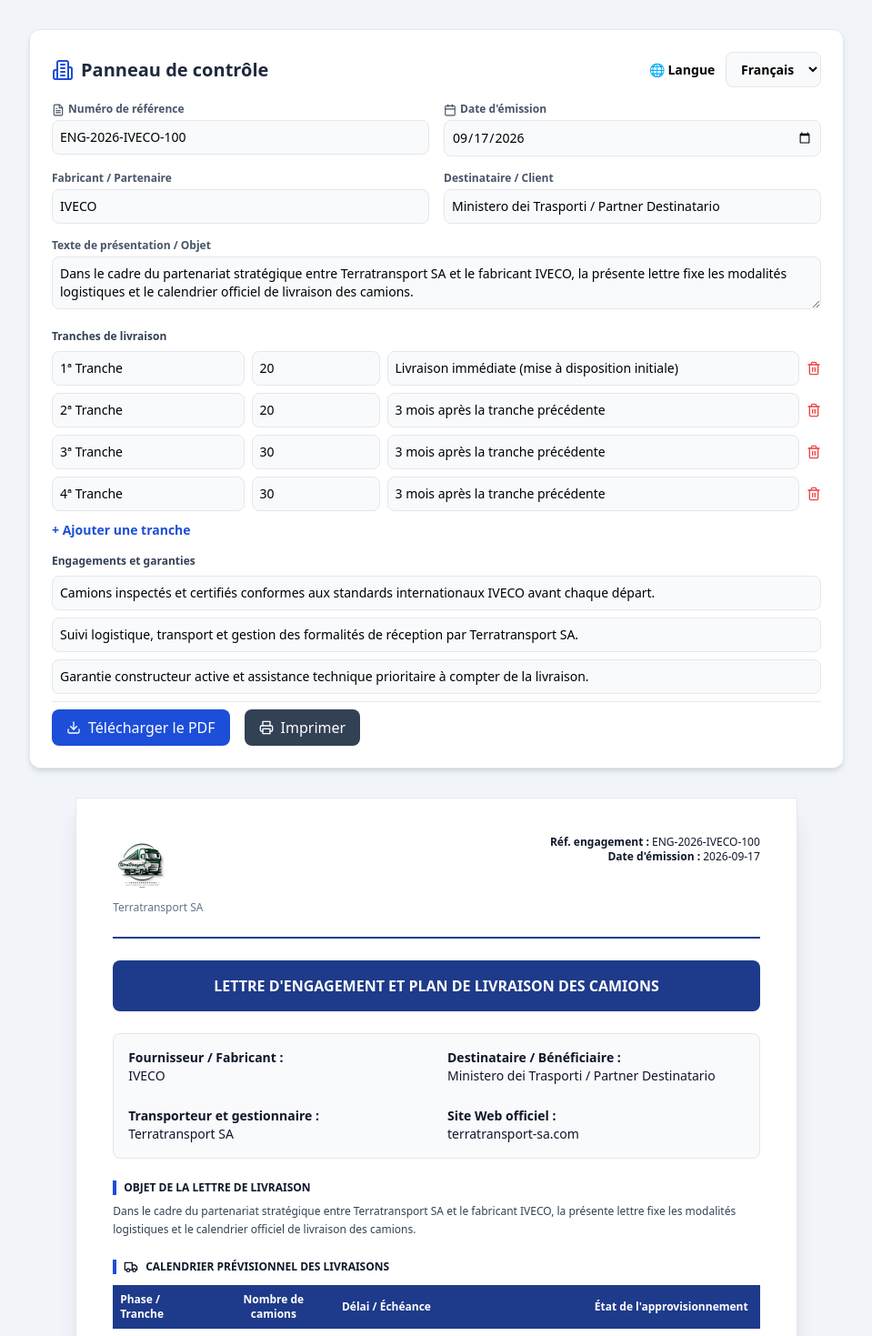
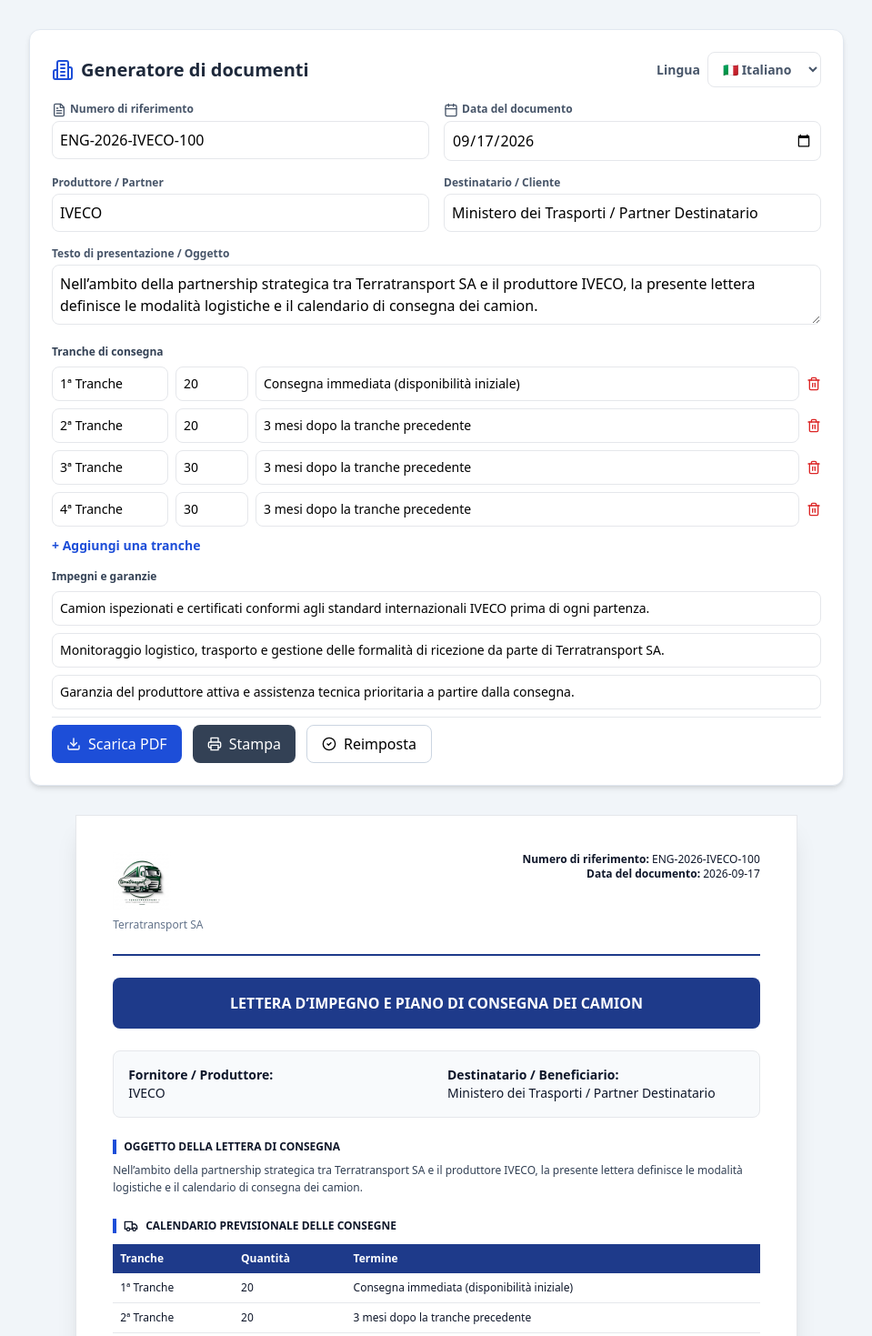
Before and after one commit to Luc13Tech/Terratransport-IVECO-lettre-de-proposition-des-camions-, a React (Create React App) app: page / in a window 1280 px wide. Shown: the top 1469 px of the page at 91% size, without its empty margins (160-1119 px from the left). Built offline with nearby package versions, Linux system fonts and the light colour scheme; the HTML template or start-up script is replaced by a standard one.

Commit message:
Add Italian default language with French language selector

```diff
--- a/src/App.js
+++ b/src/App.js
@@ -4,61 +4,79 @@
 import { Building2, Calendar, CheckCircle2, Download, FileText, Printer, Trash2, Truck } from 'lucide-react';
 
 const initialTranches = [
-  { name: '1ª Tranche', qty: 20, delay: 'Livraison immédiate (mise à disposition initiale)' },
-  { name: '2ª Tranche', qty: 20, delay: '3 mois après la tranche précédente' },
-  { name: '3ª Tranche', qty: 30, delay: '3 mois après la tranche précédente' },
-  { name: '4ª Tranche', qty: 30, delay: '3 mois après la tranche précédente' },
+  { name: '1ª Tranche', qty: 20, delay: 'Consegna immediata (disponibilità iniziale)' },
+  { name: '2ª Tranche', qty: 20, delay: '3 mesi dopo la tranche precedente' },
+  { name: '3ª Tranche', qty: 30, delay: '3 mesi dopo la tranche precedente' },
+  { name: '4ª Tranche', qty: 30, delay: '3 mesi dopo la tranche precedente' },
 ];
 
+const translations = {
+  it: {
+    language: 'Lingua', languageName: 'Italiano', otherLanguage: 'Francese',
+    panelTitle: 'Generatore di documenti', reference: 'Numero di riferimento', date: 'Data del documento',
+    partner: 'Produttore / Partner', client: 'Destinatario / Cliente', subject: 'Testo di presentazione / Oggetto',
+    tranches: 'Tranche di consegna', addTranche: '+ Aggiungi una tranche', commitments: 'Impegni e garanzie',
+    download: 'Scarica PDF', print: 'Stampa', reset: 'Reimposta', documentTitle: 'LETTERA D’IMPEGNO E PIANO DI CONSEGNA DEI CAMION',
+    supplier: 'Fornitore / Produttore', beneficiary: 'Destinatario / Beneficiario', letterSubject: 'Oggetto della lettera di consegna',
+    schedule: 'Calendario previsionale delle consegne', total: 'Volume totale della flotta da consegnare', quality: 'Impegni di qualità e assistenza IVECO',
+    forManufacturer: 'Per il produttore IVECO', forBeneficiary: 'Per il destinatario / beneficiario', immediate: 'Consegna immediata',
+    defaultSummary: 'Nell’ambito della partnership strategica tra Terratransport SA e il produttore IVECO, la presente lettera definisce le modalità logistiche e il calendario di consegna dei camion.',
+    defaultSpecs: ['Camion ispezionati e certificati conformi agli standard internazionali IVECO prima di ogni partenza.', 'Monitoraggio logistico, trasporto e gestione delle formalità di ricezione da parte di Terratransport SA.', 'Garanzia del produttore attiva e assistenza tecnica prioritaria a partire dalla consegna.'],
+  },
+  fr: {
+    language: 'Langue', languageName: 'Français', otherLanguage: 'Italien', panelTitle: 'Générateur de documents', reference: 'Numéro de référence', date: 'Date du document',
+    partner: 'Fabricant / Partenaire', client: 'Destinataire / Client', subject: 'Texte de présentation / Objet', tranches: 'Tranches de livraison', addTranche: '+ Ajouter une tranche', commitments: 'Engagements et garanties', download: 'Télécharger le PDF', print: 'Imprimer', reset: 'Réinitialiser', documentTitle: "LETTRE D'ENGAGEMENT ET PLAN DE LIVRAISON DES CAMIONS", supplier: 'Fournisseur / Fabricant', beneficiary: 'Destinataire / Bénéficiaire', letterSubject: 'Objet de la lettre de livraison', schedule: 'Calendrier prévisionnel des livraisons', total: 'Volume total de la flotte à livrer', quality: 'Engagements qualité et assistance IVECO', forManufacturer: 'Pour le fabricant IVECO', forBeneficiary: 'Pour le destinataire / bénéficiaire', immediate: 'Livraison immédiate', defaultSummary: 'Dans le cadre du partenariat stratégique entre Terratransport SA et le fabricant IVECO, la présente lettre fixe les modalités logistiques et le calendrier de livraison des camions.', defaultSpecs: ['Camions inspectés et certifiés conformes aux standards internationaux IVECO avant chaque départ.', 'Suivi logistique, transport et gestion des formalités de réception par Terratransport SA.', 'Garantie constructeur active et assistance technique prioritaire à compter de la livraison.'],
+  },
+};
+
 export default function App() {
-  const [language, setLanguage] = useState('fr');
+  const [language, setLanguage] = useState('it');
   const [docNumber, setDocNumber] = useState('ENG-2026-IVECO-100');
   const [docDate, setDocDate] = useState(new Date().toISOString().split('T')[0]);
   const [clientName, setClientName] = useState('Ministero dei Trasporti / Partner Destinatario');
   const [partnerName, setPartnerName] = useState('IVECO');
-  const [summaryText, setSummaryText] = useState("Dans le cadre du partenariat stratégique entre Terratransport SA et le fabricant IVECO, la présente lettre fixe les modalités logistiques et le calendrier officiel de livraison des camions.");
+  const [summaryText, setSummaryText] = useState(translations.it.defaultSummary);
   const [tranches, setTranches] = useState(initialTranches);
-  const [specs, setSpecs] = useState([
-    'Camions inspectés et certifiés conformes aux standards internationaux IVECO avant chaque départ.',
-    'Suivi logistique, transport et gestion des formalités de réception par Terratransport SA.',
-    'Garantie constructeur active et assistance technique prioritaire à compter de la livraison.',
-  ]);
+  const [specs, setSpecs] = useState(translations.it.defaultSpecs);
   const documentRef = useRef(null);
+  const t = translations[language];
   const totalTrucks = tranches.reduce((sum, item) => sum + (Number(item.qty) || 0), 0);
 
+  const changeLanguage = (nextLanguage) => {
+    setLanguage(nextLanguage);
+    setSummaryText(translations[nextLanguage].defaultSummary);
+    setSpecs(translations[nextLanguage].defaultSpecs);
+    setTranches(initialTranches.map((item, index) => ({ ...item, name: `${index + 1}ª Tranche`, delay: nextLanguage === 'it' ? (index === 0 ? 'Consegna immediata (disponibilità iniziale)' : '3 mesi dopo la tranche precedente') : (index === 0 ? 'Livraison immédiate (mise à disposition initiale)' : '3 mois après la tranche précédente') })));
+  };
+
   const updateTranche = (index, field, value) => setTranches((items) => items.map((item, i) => i === index ? { ...item, [field]: field === 'qty' ? Math.max(0, parseInt(value, 10) || 0) : value } : item));
-  const addTranche = () => setTranches((items) => [...items, { name: `${items.length + 1}ª Tranche`, qty: 10, delay: 'Selon le calendrier convenu' }]);
+  const addTranche = () => setTranches((items) => [...items, { name: `${items.length + 1}ª Tranche`, qty: 10, delay: language === 'it' ? 'Secondo il calendario concordato' : 'Selon le calendrier convenu' }]);
   const removeTranche = (index) => setTranches((items) => items.length > 1 ? items.filter((_, i) => i !== index) : items);
-  const downloadPdf = async () => {
-    const canvas = await html2canvas(documentRef.current, { scale: 2, useCORS: true, logging: false });
-    const pdf = new jsPDF('p', 'mm', 'a4');
-    const width = pdf.internal.pageSize.getWidth();
-    pdf.addImage(canvas.toDataURL('image/png'), 'PNG', 0, 0, width, canvas.height * width / canvas.width);
-    pdf.save(`Terratransport_${language}_${docNumber}.pdf`);
-  };
+  const reset = () => { setDocNumber('ENG-2026-IVECO-100'); setDocDate(new Date().toISOString().split('T')[0]); setClientName('Ministero dei Trasporti / Partner Destinatario'); setPartnerName('IVECO'); setSummaryText(t.defaultSummary); setSpecs(t.defaultSpecs); setTranches(initialTranches); };
+  const downloadPdf = async () => { const canvas = await html2canvas(documentRef.current, { scale: 2, useCORS: true, logging: false }); const pdf = new jsPDF('p', 'mm', 'a4'); const width = pdf.internal.pageSize.getWidth(); pdf.addImage(canvas.toDataURL('image/png'), 'PNG', 0, 0, width, canvas.height * width / canvas.width); pdf.save(`Terratransport_${language}_${docNumber}.pdf`); };
 
   return <div className="min-h-screen bg-slate-100 p-4 md:p-8 font-sans">
     <div className="max-w-4xl mx-auto bg-white rounded-xl shadow-md p-6 mb-8 no-print border border-slate-200">
-      <div className="flex flex-wrap justify-between items-center gap-3 mb-4"><h2 className="text-xl font-bold text-slate-800 flex items-center gap-2"><Building2 className="text-blue-700" />Panneau de contrôle</h2><label className="text-sm font-semibold">🌐 Langue <select value={language} onChange={(e) => setLanguage(e.target.value)} className="bg-slate-50 border rounded-lg px-3 py-2 ml-2"><option value="fr">Français</option><option value="it">Italiano</option><option value="en">English</option></select></label></div>
-      <div className="grid grid-cols-1 md:grid-cols-2 gap-4 mb-4"><Field icon={<FileText />} label="Numéro de référence" value={docNumber} onChange={setDocNumber} /><Field icon={<Calendar />} label="Date d'émission" type="date" value={docDate} onChange={setDocDate} /></div>
-      <div className="grid grid-cols-1 md:grid-cols-2 gap-4 mb-4"><Field label="Fabricant / Partenaire" value={partnerName} onChange={setPartnerName} /><Field label="Destinataire / Client" value={clientName} onChange={setClientName} /></div>
-      <label className="block text-xs font-semibold text-slate-600 mb-1">Texte de présentation / Objet</label><textarea rows={2} value={summaryText} onChange={(e) => setSummaryText(e.target.value)} className="w-full bg-slate-50 border rounded-lg p-2 text-sm mb-4" />
-      <label className="block text-xs font-bold text-slate-700 mb-2">Tranches de livraison</label>{tranches.map((item, index) => <div key={index} className="flex items-center gap-2 mb-2"><input value={item.name} onChange={(e) => updateTranche(index, 'name', e.target.value)} className="w-1/4 bg-slate-50 border rounded-lg p-2 text-sm" /><input type="number" value={item.qty} onChange={(e) => updateTranche(index, 'qty', e.target.value)} className="w-1/6 bg-slate-50 border rounded-lg p-2 text-sm" /><input value={item.delay} onChange={(e) => updateTranche(index, 'delay', e.target.value)} className="flex-1 bg-slate-50 border rounded-lg p-2 text-sm" /><button onClick={() => removeTranche(index)} className="text-red-500" title="Supprimer"><Trash2 className="w-4 h-4" /></button></div>)}
-      <button onClick={addTranche} className="text-blue-700 text-sm font-semibold mb-4">+ Ajouter une tranche</button>
-      <label className="block text-xs font-bold text-slate-700 mb-2">Engagements et garanties</label>{specs.map((spec, index) => <input key={index} value={spec} onChange={(e) => setSpecs((items) => items.map((item, i) => i === index ? e.target.value : item))} className="w-full bg-slate-50 border rounded-lg p-2 text-sm mb-2" />)}
-      <div className="flex gap-4 pt-2 border-t"><button onClick={downloadPdf} className="flex items-center gap-2 bg-blue-700 text-white px-4 py-2 rounded-lg"><Download className="w-4 h-4" />Télécharger le PDF</button><button onClick={() => window.print()} className="flex items-center gap-2 bg-slate-700 text-white px-4 py-2 rounded-lg"><Printer className="w-4 h-4" />Imprimer</button></div>
+      <div className="flex flex-wrap justify-between items-center gap-3 mb-4"><h2 className="text-xl font-bold text-slate-800 flex items-center gap-2"><Building2 className="text-blue-700" />{t.panelTitle}</h2><label className="flex items-center gap-2 text-sm font-semibold text-slate-600">{t.language}<select value={language} onChange={(e) => changeLanguage(e.target.value)} className="border rounded-lg px-3 py-2 bg-white"><option value="it">🇮🇹 {translations.it.languageName}</option><option value="fr">🇫🇷 {translations.fr.languageName}</option></select></label></div>
+      <div className="grid grid-cols-1 md:grid-cols-2 gap-4 mb-4"><Field icon={<FileText />} label={t.reference} value={docNumber} onChange={setDocNumber} /><Field icon={<Calendar />} label={t.date} type="date" value={docDate} onChange={setDocDate} /></div>
+      <div className="grid grid-cols-1 md:grid-cols-2 gap-4 mb-4"><Field label={t.partner} value={partnerName} onChange={setPartnerName} /><Field label={t.client} value={clientName} onChange={setClientName} /></div>
+      <label className="block text-xs font-semibold text-slate-600 mb-1">{t.subject}</label><textarea rows={2} value={summaryText} onChange={(e) => setSummaryText(e.target.value)} className="w-full border rounded-lg p-2 mb-4" />
+      <label className="block text-xs font-bold text-slate-700 mb-2">{t.tranches}</label>{tranches.map((item, index) => <div key={index} className="flex items-center gap-2 mb-2"><input value={item.name} onChange={(e) => updateTranche(index, 'name', e.target.value)} className="w-32 border rounded-lg p-2 text-sm" /><input type="number" min="0" value={item.qty} onChange={(e) => updateTranche(index, 'qty', e.target.value)} className="w-20 border rounded-lg p-2 text-sm" /><input value={item.delay} onChange={(e) => updateTranche(index, 'delay', e.target.value)} className="flex-1 border rounded-lg p-2 text-sm" /><button onClick={() => removeTranche(index)} className="text-red-600" aria-label={t.reset}><Trash2 className="w-4 h-4" /></button></div>)}
+      <button onClick={addTranche} className="text-blue-700 text-sm font-semibold mb-4">{t.addTranche}</button>
+      <label className="block text-xs font-bold text-slate-700 mb-2">{t.commitments}</label>{specs.map((spec, index) => <input key={index} value={spec} onChange={(e) => setSpecs((items) => items.map((item, i) => i === index ? e.target.value : item))} className="w-full border rounded-lg p-2 mb-2 text-sm" />)}
+      <div className="flex flex-wrap gap-3 pt-2 border-t"><button onClick={downloadPdf} className="flex items-center gap-2 bg-blue-700 text-white px-4 py-2 rounded-lg"><Download className="w-4 h-4" />{t.download}</button><button onClick={() => window.print()} className="flex items-center gap-2 bg-slate-700 text-white px-4 py-2 rounded-lg"><Printer className="w-4 h-4" />{t.print}</button><button onClick={reset} className="flex items-center gap-2 border border-slate-300 px-4 py-2 rounded-lg"><CheckCircle2 className="w-4 h-4" />{t.reset}</button></div>
     </div>
-    <div className="max-w-4xl mx-auto overflow-auto"><div ref={documentRef} className="bg-white p-10 shadow-xl border text-slate-900 mx-auto" style={{ width: '210mm', minHeight: '297mm' }}>
-      <div className="flex justify-between items-start border-b-2 border-blue-900 pb-6 mb-6"><div><img src="/logo.png" alt="Logo Terratransport" className="h-16 object-contain mb-2" /><p className="text-xs text-slate-500">Terratransport SA</p></div><div className="text-right text-xs"><p><b>Réf. engagement :</b> {docNumber}</p><p><b>Date d'émission :</b> {docDate}</p></div></div>
-      <h1 className="bg-blue-900 text-white p-4 rounded-lg mb-6 text-center text-base font-bold">LETTRE D'ENGAGEMENT ET PLAN DE LIVRAISON DES CAMIONS</h1>
-      <div className="grid grid-cols-2 gap-6 mb-6 text-sm bg-slate-50 p-4 rounded-lg border"><p><b>Fournisseur / Fabricant :</b><br />{partnerName}</p><p><b>Destinataire / Bénéficiaire :</b><br />{clientName}</p><p><b>Transporteur et gestionnaire :</b><br />Terratransport SA</p><p><b>Site Web officiel :</b><br /><span>terratransport-sa.com</span></p></div>
-      <section className="mb-6"><h3 className="text-xs font-bold mb-2 border-l-4 border-blue-700 pl-2 uppercase">Objet de la lettre de livraison</h3><p className="text-xs text-slate-700 leading-relaxed">{summaryText}</p></section>
-      <section className="mb-6"><h3 className="text-xs font-bold mb-3 border-l-4 border-blue-700 pl-2 uppercase flex items-center gap-2"><Truck className="w-4 h-4" />Calendrier prévisionnel des livraisons</h3><table className="w-full text-xs border-collapse"><thead><tr className="bg-blue-900 text-white"><th className="p-2 text-left">Phase / Tranche</th><th className="p-2 text-center">Nombre de camions</th><th className="p-2 text-left">Délai / Échéance</th><th className="p-2 text-left">État de l'approvisionnement</th></tr></thead><tbody>{tranches.map((item, index) => <tr key={index} className="border-b"><td className="p-2">{item.name}</td><td className="p-2 text-center">{item.qty}</td><td className="p-2">{item.delay}</td><td className="p-2 text-green-700"><CheckCircle2 className="inline w-3 h-3 mr-1" />Planifié et garanti par IVECO</td></tr>)}</tbody></table></section>
-      <div className="bg-blue-50 border border-blue-200 rounded-lg p-4 mb-6 text-sm font-bold flex items-center gap-2"><Truck className="text-blue-700" />Volume total de la flotte à livrer : {totalTrucks}</div>
-      <section className="mb-8"><h3 className="text-xs font-bold mb-3 border-l-4 border-blue-700 pl-2 uppercase">Engagements qualité et assistance IVECO</h3><ul className="text-xs text-slate-700 list-disc pl-5 space-y-2">{specs.map((spec, index) => <li key={index}>{spec}</li>)}</ul></section>
-      <div className="mt-12 pt-6 border-t grid grid-cols-2 gap-8 text-center text-xs"><div><p className="font-bold uppercase mb-8">Pour le fabricant IVECO</p><div className="border-b h-8" /></div><div><p className="font-bold uppercase mb-8">Pour Terratransport SA</p><div className="border-b h-8" /></div></div>
+    <div className="max-w-4xl mx-auto overflow-auto"><div ref={documentRef} className="bg-white p-10 shadow-xl border text-slate-900 mx-auto print-container" style={{ width: '210mm', minHeight: '297mm' }}>
+      <div className="flex justify-between items-start border-b-2 border-blue-900 pb-6 mb-6"><div><img src="/logo.png" alt="Logo Terratransport" className="h-16 object-contain mb-2" /><p className="text-xs text-slate-500">Terratransport SA</p></div><div className="text-right text-xs"><p><b>{t.reference}:</b> {docNumber}</p><p><b>{t.date}:</b> {docDate}</p></div></div>
+      <h1 className="bg-blue-900 text-white p-4 rounded-lg mb-6 text-center text-base font-bold">{t.documentTitle}</h1>
+      <div className="grid grid-cols-2 gap-6 mb-6 text-sm bg-slate-50 p-4 rounded-lg border"><p><b>{t.supplier}:</b><br />{partnerName}</p><p><b>{t.beneficiary}:</b><br />{clientName}</p></div>
+      <section className="mb-6"><h3 className="text-xs font-bold mb-2 border-l-4 border-blue-700 pl-2 uppercase">{t.letterSubject}</h3><p className="text-xs text-slate-700 leading-relaxed">{summaryText}</p></section>
+      <section className="mb-6"><h3 className="text-xs font-bold mb-3 border-l-4 border-blue-700 pl-2 uppercase flex items-center gap-2"><Truck className="w-4 h-4" />{t.schedule}</h3><table className="w-full text-xs border-collapse"><thead><tr className="bg-blue-900 text-white"><th className="p-2 text-left">Tranche</th><th className="p-2 text-left">Quantità</th><th className="p-2 text-left">Termine</th></tr></thead><tbody>{tranches.map((item, index) => <tr key={index} className="border-b"><td className="p-2">{item.name}</td><td className="p-2">{item.qty}</td><td className="p-2">{item.delay}</td></tr>)}</tbody></table></section>
+      <div className="bg-blue-50 border border-blue-200 rounded-lg p-4 mb-6 text-sm font-bold flex items-center gap-2"><Truck className="text-blue-700" />{t.total}: {totalTrucks} camion</div>
+      <section className="mb-8"><h3 className="text-xs font-bold mb-3 border-l-4 border-blue-700 pl-2 uppercase">{t.quality}</h3><ul className="text-xs text-slate-700 leading-relaxed list-disc pl-5">{specs.map((spec, index) => <li key={index}>{spec}</li>)}</ul></section>
+      <div className="mt-12 pt-6 border-t grid grid-cols-2 gap-8 text-center text-xs"><div><p className="font-bold uppercase mb-8">{t.forManufacturer}</p><div className="border-b h-8" /></div><div><p className="font-bold uppercase mb-8">{t.forBeneficiary}</p><div className="border-b h-8" /></div></div>
     </div></div>
   </div>;
 }
 
-function Field({ icon, label, type = 'text', value, onChange }) { return <div><label className="block text-xs font-semibold text-slate-600 mb-1">{icon && React.cloneElement(icon, { className: 'inline w-3.5 h-3.5 mr-1' })}{label}</label><input type={type} value={value} onChange={(e) => onChange(e.target.value)} className="w-full bg-slate-50 border rounded-lg p-2 text-sm" /></div>; }
+function Field({ icon, label, type = 'text', value, onChange }) { return <div><label className="block text-xs font-semibold text-slate-600 mb-1">{icon && React.cloneElement(icon, { className: 'inline w-4 h-4 mr-1' })}{label}</label><input type={type} value={value} onChange={(e) => onChange(e.target.value)} className="w-full border rounded-lg p-2" /></div>; }
```
